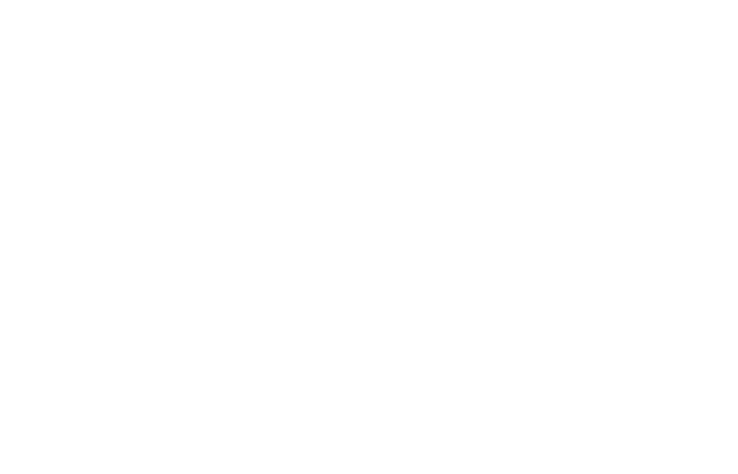
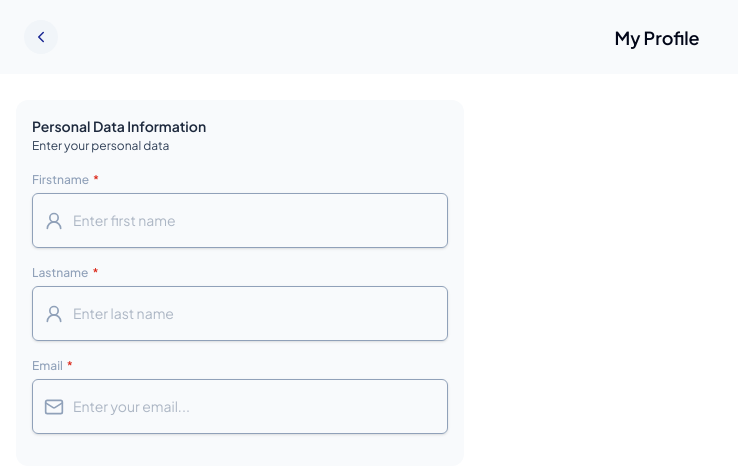
Before and after one commit to dude243485/Tasky, a React (Vite) app: page /profile/edit-profile in a window 1280 px wide. Before the commit this address had no page. Shown: the top 474 px of the page, without its empty margins (0-738 px from the left). Built offline with nearby package versions, Linux system fonts and the light colour scheme.

Commit message:
Almost done with edit profile page

```diff
--- a/src/App.tsx
+++ b/src/App.tsx
@@ -5,19 +5,26 @@
 import OnboardingLayout from "./pages/onboarding/OnboardingLayout"
 import SignIn from "./pages/signIn/SignIn"
 import SignUp from "./pages/signUp/SignUp"
+import EditProfile from "./pages/profile/EditProfile"
+import ViewProfile from "./pages/profile/ViewProfile"
 
 function App() {
 
   return (
-    <Routes>
+    <Routes >
+        <Route path = "/" element = {<Navigate to = "onboarding" />}></Route>
         <Route path = "/onboarding" element = {<OnboardingLayout />}>
-          <Route index element = {<Navigate to="step1" />} />
-          <Route path="step-1" element =  {<StepOne />} />
+          <Route index element = {<Navigate to="step-1" />} />
+          <Route  path="step-1" element =  {<StepOne />} />
           <Route path="step-2" element = {<StepTwo />} />
           <Route path = "step-3" element = {<StepThree />} />
         </Route>
         <Route path = "/signin" element = {<SignIn />} />
         <Route path = "/signup" element = { <SignUp />} />
+        <Route path = "/profile" >
+          <Route path = "view-profile" element = { <ViewProfile />}></Route>
+          <Route path = "edit-profile" element = { <EditProfile />}></Route>
+        </Route>
         {/* <Route path = "/dashboard" element= {} /> */}
     </Routes>
 
--- /dev/null
+++ b/src/components/ImageUpload.tsx
@@ -0,0 +1,63 @@
+import { useRef, useState, type ChangeEvent } from "react";
+
+interface ImageUploadProps {
+    onImageSelect : (file : File | null) => void;
+    error?: string;
+}
+
+const ImageUpload : React.FC<ImageUploadProps> = (
+    {onImageSelect, error}
+) => {
+
+    const [preview, setPreview] = useState<string | null>(null);
+    const fileInputRef = useRef<HTMLInputElement>(null);
+
+    const handleFileChange = (e : ChangeEvent<HTMLInputElement>) => {
+        const file = e.target.files?.[0];
+        if (file) {
+            //create preview
+            const reader = new FileReader();
+            reader.onloadend = () => setPreview(reader.result as string);
+            reader.readAsDataURL(file);
+
+            onImageSelect(file);
+        }
+    }
+
+    const removeImage = (e : React.MouseEvent) => {
+        e.stopPropagation(); //don't trigger the file input
+        setPreview(null);
+        onImageSelect(null);
+        if (fileInputRef.current) fileInputRef.current.value = "";
+    };
+
+
+  return (
+    <div className = "w-full space-y-2">
+        <label className = "block text-sm font-medium text-slate-800 dark:text-slate-300">Upload Photo</label>
+
+        <div
+        onClick = {() => fileInputRef.current?.click()}
+        className= {` relative group cursor-pointer overflow-hidden border-2 border-dashed rounded-xl transition-all
+            ${preview ? "border-transparent" : "border-slate-300 hover:border-brand-primary-400 p-8"}
+            ${error ? "border-brand-error-500" : "bg-slate-100"}`}
+        >
+            <input
+            type = "file"
+            ref = {fileInputRef}
+            onChange = { handleFileChange}
+            accept = "image/*"
+            className="hidden"
+            />
+            { preview ? (
+                <div className = "relative aspect-square w-full ">
+
+                </div>
+            ): ()}
+
+        </div>
+    </div>
+  )
+}
+
+export default ImageUpload;
--- a/src/components/SignUpForm.tsx
+++ b/src/components/SignUpForm.tsx
@@ -29,7 +29,7 @@
 
     const handleProfile = () => {
         alert("navigate to the profile page")
-        navigate("/profile")
+        navigate("/profile/edit-profile")
     }
 
     const handleExplore = () => {
--- /dev/null
+++ b/src/components/profile/ProfileHeader.tsx
@@ -0,0 +1,27 @@
+import { ChevronLeft } from "lucide-react";
+
+interface ProfileHeaderProps {
+    variant? : "fill" | "transparent";
+    onClick : () => void;
+}
+
+function ProfileHeader({variant, onClick} : ProfileHeaderProps) {
+
+
+  return (
+    <header className = {` fixed top-0 left-0 right-0 w-full flex justify-between items-center px-6 py-5
+     ${variant === "fill" ? "bg-slate-50 text-slate-950 dark:bg-slate-900 dark:text-slate-50": "text-slate-50"}`} >
+        <button
+        onClick = {() => {
+            onClick();
+        }}
+        className =  {`flex p-2 justify-center items-center shrink-0 rounded-full cursor-pointer hover:opacity-60 duration-300 transition-all
+         ${variant === "fill" ? "bg-slate-100 dark:bg-slate-700" : "bg-slate-50 dark:bg-slate-900"} `}>
+            <ChevronLeft className = { ` size-4.5 ${variant === "fill" ? " text-brand-primary-800 dark:text-slate-50" : "text-brand-primary-060"}`} />
+        </button>
+        <h3 className="text-center w-full text-[18px] font-semibold">My Profile</h3>
+    </header>
+  )
+}
+
+export default ProfileHeader;
--- /dev/null
+++ b/src/pages/profile/EditProfile.tsx
@@ -0,0 +1,25 @@
+import ProfileHeader from "../../components/profile/ProfileHeader"
+import ProfilEditForm from "./ProfilEditForm"
+
+
+function EditProfile() {
+
+    const handleBack = () => {
+        console.log("you clicked back!")
+    }
+  return (
+    <div className="bg-white dark: pt-25 px-4 dark:bg-slate-950 text-slate-500 dark:text-slate-400 ">
+        <ProfileHeader variant = "fill" onClick={ handleBack } />
+        <div className=" max-w-md p-4 rounded-xl bg-slate-50 dark:bg-slate-900 text-slate-500 dark:text-slate-400">
+            <div className = "mb-4">
+                <h4 className="text-slate-800 font-semibold text-[14px] dark:text-slate-50">Personal Data Information</h4>
+                <p className="text-slate-700 text-[12px] dark:text-slate-400">Enter your personal data</p>
+            </div>
+            <ProfilEditForm />
+        </div>
+
+    </div>
+  )
+}
+
+export default EditProfile
--- /dev/null
+++ b/src/pages/profile/ProfilEditForm.tsx
@@ -0,0 +1,154 @@
+import type { ProfileEditData, ProfileEditErrors } from "../../types/forms";
+import { useState, type ChangeEvent, type FormEvent } from "react";
+import { useNavigate } from "react-router"
+import InputField from "../../components/InputField";
+import { Mail, UserRound } from "lucide-react";
+
+function ProfilEditForm() {
+    const [formData, setFormData] = useState<ProfileEditData> ({
+
+    })
+    const [errors, setErrors] = useState<ProfileEditErrors> ({})
+    const [isSubmitting, setIsSubmitting] = useState<boolean>(false)
+    const validateForm = () : ProfileEditErrors => {
+        const newErrors : ProfileEditErrors = {}
+        const nameRegex = /^[a-zA-ZàáâäãåąčćęèéêëėįìíîïłńòóôöõøùúûüųūÿýżźñçčšžÀÁÂÄÃÅĄĆČĖĘÈÉÊËÌÍÎÏĮŁŃÒÓÔÖÕØÙÚÛÜŲŪŸÝŻŹÑßÇŒÆČŠŽ∂ð ,.'-]+$/u;
+
+        //firstname validation
+        if (!formData.firstname?.trim()) {
+            newErrors.firstname = "First name cannot be empty";
+        } else if (!nameRegex.test(formData.firstname)) {
+            newErrors.firstname = "Name contains invalid characters";
+        }
+
+        //lastname validation
+        if (!formData.lastname?.trim()) {
+            newErrors.lastname = "First name cannot be empty";
+        } else if (!nameRegex.test(formData.lastname)) {
+            newErrors.lastname = "Name contains invalid characters";
+        }
+
+        //email validation
+        if (!formData.email?.trim()) {
+            newErrors.email = "Email is required" ;
+        } else if (!/^[^\s@]+@[^\s@]+\.[^\s@]+$/.test(formData.email)) {
+            newErrors.email = "Please enter a valid email address";
+        }
+
+        //image validation
+        const MAX_FILE_SIZE = 2 * 1024 * 1024;
+        const IMAGE_TYPES = ["image/jpeg", "image/png", "image/webp", "image/jpg"];
+        const file = formData.profilePicture
+
+        if (!file){
+            newErrors.profilePicture = "please upload your profile picture"
+        } else if(!IMAGE_TYPES.includes(file?.type)){
+            newErrors.profilePicture = "please upload a PNG or JPEG";
+        } else if (file?.size > MAX_FILE_SIZE) {
+            newErrors.profilePicture = "image is too large. Max size is 2MB"
+        }
+        return newErrors;
+    }
+
+    const handleSubmit = (e : FormEvent<HTMLFormElement>) => {
+        e.preventDefault();
+
+        const validationErrors = validateForm();
+        if (Object.keys(validationErrors).length > 0) {
+            setErrors(validationErrors);
+            return
+        }
+
+        setErrors({});
+        setIsSubmitting(true);
+
+        try{
+            alert("Form was submitted");
+            setFormData({
+                email: "",
+                firstname : "",
+                lastname : "",
+
+            });
+        } catch(error) {
+            console.error("Sign up error : ", error);
+            setErrors({submit : "Failed to set up profile, please try again"})
+            setIsSubmitting(false);
+        } finally {
+            setIsSubmitting(false);
+        }
+    }
+
+    const handleChange = (e : ChangeEvent<HTMLInputElement>) => {
+        const { name , value } = e.target ;
+
+        setFormData((prev : ProfileEditData) => ({
+            ...prev,
+            [name] : value
+        }))
+
+        if (errors[name as keyof ProfileEditErrors]) {
+            setErrors(prev => ({
+                ...prev,
+                [name] : undefined
+            }))
+        }
+    }
+
+    const hasErrors =() : boolean => {
+        return Object.values(errors).some(error => !!error)
+    }
+
+
+  return (
+    <form
+    aria-label = "Edit profile form"
+    onSubmit = { handleSubmit }
+    noValidate
+    >
+        <InputField
+        label = "Firstname"
+        name = "firstname"
+        type = "text"
+        placeholder = "Enter first name"
+        value = { formData.firstname }
+        onChange = { handleChange }
+        error = { errors.firstname }
+        required = { true }
+        autoComplete = "name"
+        disabled = { isSubmitting }
+        Icon = { UserRound }
+        />
+        <InputField
+        label = "Lastname"
+        name = "lastname"
+        type = "text"
+        placeholder = "Enter last name"
+        value = { formData.lastname }
+        onChange = { handleChange }
+        error = { errors.lastname }
+        required = { true }
+        autoComplete = "name"
+        disabled = { isSubmitting }
+        Icon = { UserRound }
+        />
+        <InputField
+        label = "Email"
+        name = "email"
+        type = "email"
+        placeholder="Enter your email..."
+        value = { formData.email }
+        onChange = { handleChange }
+        error = { errors.email }
+        required = { true }
+        autoComplete = "email"
+        disabled = { isSubmitting }
+        Icon = { Mail }
+        />
+
+
+    </form>
+  );
+}
+
+export default ProfilEditForm
--- /dev/null
+++ b/src/pages/profile/Profile.tsx
@@ -0,0 +1,14 @@
+import { Outlet } from "react-router";
+
+const Profile = () => {
+    return (
+        <div className="min-h-screen bg-slate-100 dark:bg-slate-950 flex flex-col items-center justify-center py-0">
+            <div className="w-full max-w-md" >
+                <Outlet />
+            </div>
+
+        </div>
+    );
+}
+
+export default Profile;
--- /dev/null
+++ b/src/pages/profile/ViewProfile.tsx
@@ -0,0 +1,10 @@
+
+
+function ViewProfile() {
+  return (
+
+    <div>ViewProfile</div>
+  )
+}
+
+export default ViewProfile
--- a/src/types/forms.ts
+++ b/src/types/forms.ts
@@ -29,3 +29,19 @@
     password? : string;
     submit? : string;
 }
+
+export interface ProfileEditData {
+    firstname?: string;
+    lastname? : string;
+    dob? : string;
+    email?: string
+    profilePicture? : File | null;
+}
+
+export interface ProfileEditErrors {
+    firstname?: string;
+    lastname? : string;
+    email?: string
+    profilePicture? : string;
+    submit? : string;
+}
```
